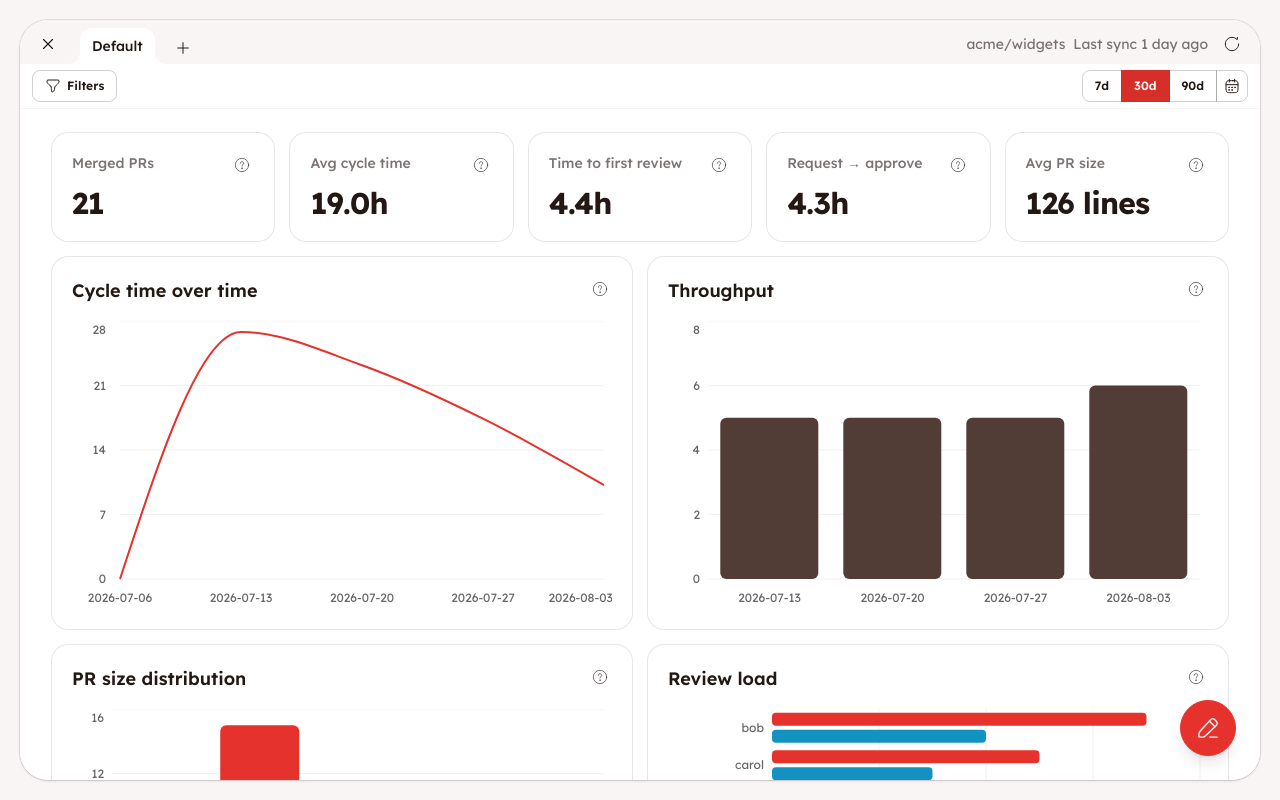
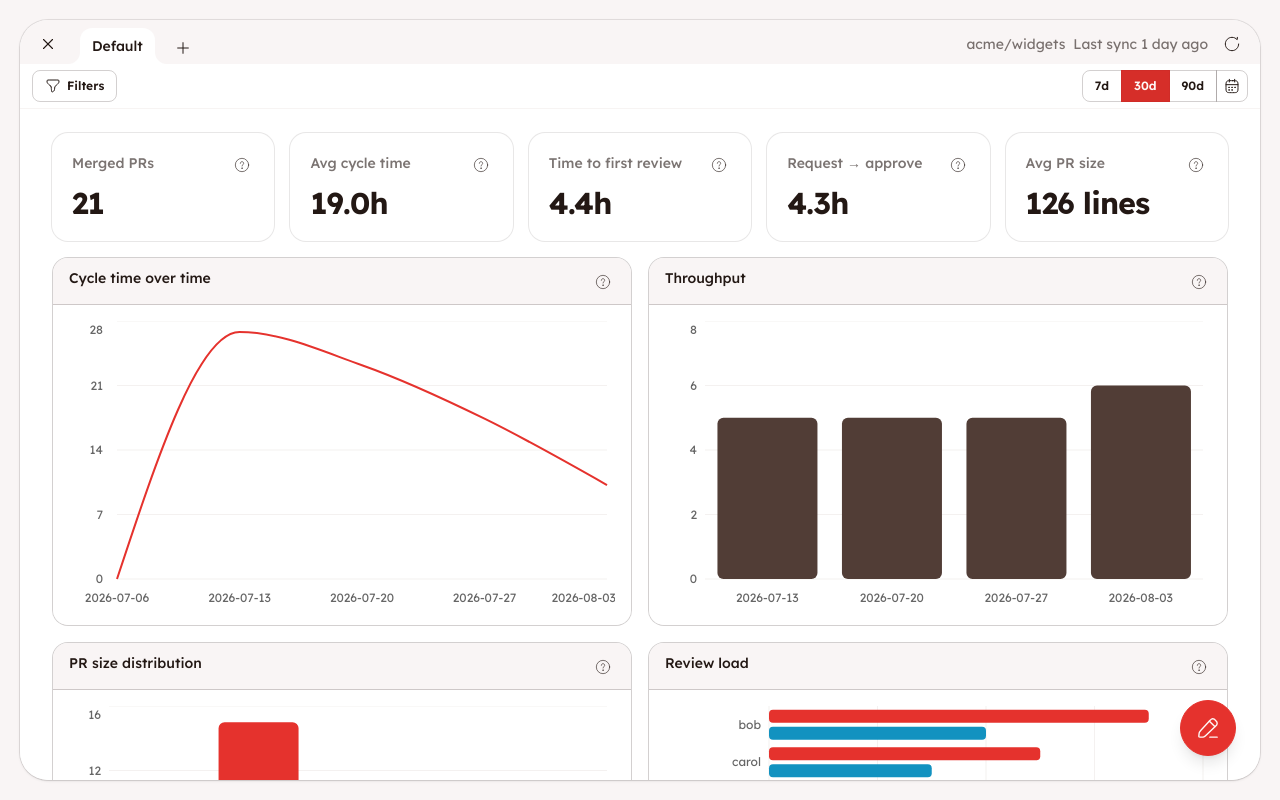
Before and after one commit to marques-kevin/i-love-pr.com, a React (Vite) app: page /r/acme/widgets in a window 1280 px wide. Built offline with nearby package versions, Linux system fonts and the light colour scheme; what cuelume would draw is missing.

Commit message:
feat: frame dashboard charts with a header band
Co-authored-by: Cursor Agent <cursoragent@cursor.com>
Co-authored-by: Marques Kevin <marques-kevin@users.noreply.github.com>

```diff
--- a/src/modules/dashboard/components/panel.tsx
+++ b/src/modules/dashboard/components/panel.tsx
@@ -38,19 +38,17 @@ export function Panel({
   children: ReactNode
 }) {
   return (
-    <section className="card bg-base-100 ring-base-content/10 shadow-none ring-1">
-      <div className="card-body gap-4 p-5">
-        <div className="flex items-start justify-between gap-3">
-          <div className="min-w-0">
-            <h2 className="card-title font-display text-lg">{title}</h2>
-            {description ? (
-              <p className="text-base-content/60 text-sm font-normal">{description}</p>
-            ) : null}
-          </div>
-          {help ? <HelpButton help={help} /> : null}
+    <section className="card overflow-hidden border border-base-content/20 bg-base-100 shadow-none">
+      <div className="flex items-start justify-between gap-3 border-b border-base-content/20 bg-base-200 px-4 py-2.5">
+        <div className="min-w-0">
+          <h2 className="text-sm font-medium">{title}</h2>
+          {description ? (
+            <p className="truncate text-xs text-base-content/60">{description}</p>
+          ) : null}
         </div>
-        <div>{children}</div>
+        {help ? <HelpButton help={help} /> : null}
       </div>
+      <div className="bg-base-100 p-4">{children}</div>
     </section>
   )
 }
```
